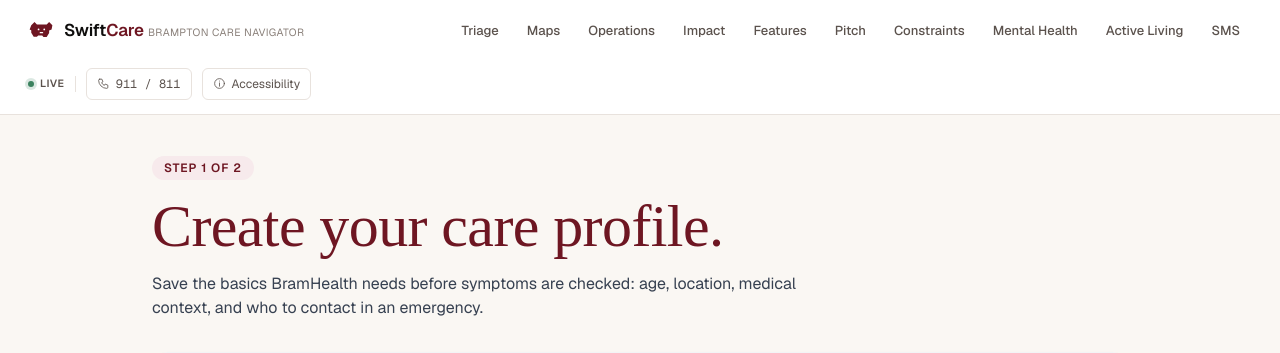
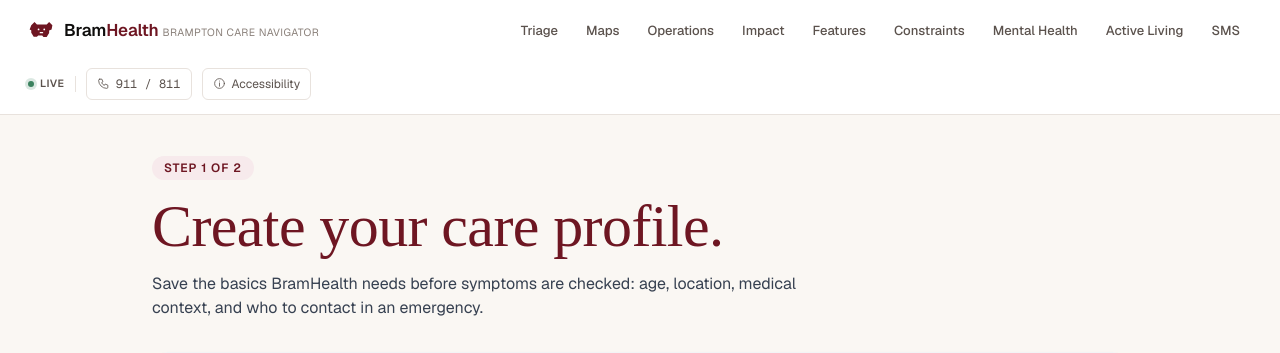
Before and after one commit to KrishModi6/hackathon-wolf-hacks, a Flask app: page /account in a window 1280 px wide. Shown: the top 353 px of the page. Run offline with Flask 3, Linux system fonts and the light colour scheme; some libraries are stand-ins or nearby versions; some web fonts are replaced.

Commit message:
changed name

```diff
--- a/templates/_macros.html
+++ b/templates/_macros.html
@@ -65,7 +65,7 @@ width="{{ size }}" height="{{ size }}" viewBox="0 0 24 24" fill="none" stroke="c
     <path d="M15 18h3" stroke="#fff" stroke-width="1.4" stroke-linecap="round"/>
   </svg>
   <span class="wordmark-text">
-    <span class="wordmark-name">Swift<em>Care</em></span>
+    <span class="wordmark-name">Bram<em>Health</em></span>
     {% if subtitle %}<span class="wordmark-sub">Brampton Care Navigator</span>{% endif %}
   </span>
 </a>
@@ -125,7 +125,6 @@ width="{{ size }}" height="{{ size }}" viewBox="0 0 24 24" fill="none" stroke="c
       <a href="{{ url_for('dashboard') }}" {% if active == 'dashboard' %}class="is-active"{% endif %}>Operations</a>
       <a href="{{ url_for('impact') }}" {% if active == 'impact' %}class="is-active"{% endif %}>Impact</a>
       <a href="{{ url_for('features') }}" {% if active == 'features' %}class="is-active"{% endif %}>Features</a>
-      <a href="{{ url_for('pitch') }}" {% if active == 'pitch' %}class="is-active"{% endif %}>Pitch</a>
       <a href="{{ url_for('constraints') }}" {% if active == 'constraints' %}class="is-active"{% endif %}>Constraints</a>
       <a href="{{ url_for('mental_health') }}" {% if active == 'mental-health' %}class="is-active"{% endif %}>Mental Health</a>
       <a href="{{ url_for('wellness_rewards') }}" {% if active == 'wellness' %}class="is-active"{% endif %}>Active Living</a>
```
